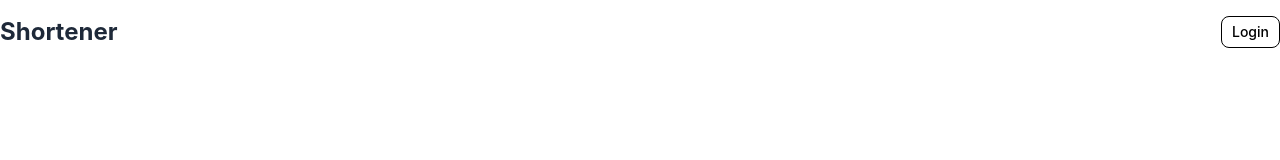
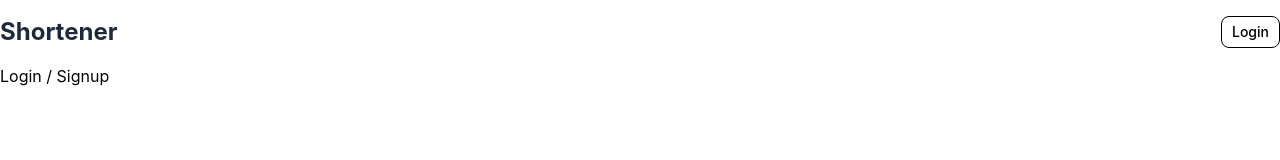
Before and after one commit to Yetty2020/URLShortener, a React (Vite) app: page /auth in a window 1280 px wide. Shown: the top 160 px of the page. Built offline with nearby package versions, Linux system fonts and the light colour scheme.

Commit message:
feat: handle redirect intent on auth page using query params

```diff
--- a/src/pages/auth.tsx
+++ b/src/pages/auth.tsx
@@ -1,8 +1,13 @@
-import React from 'react'
+import { useSearchParams } from "react-router-dom"
 
 export default function auth() {
+  const [searchParams] = useSearchParams()
   return (
+
     <div>
+      <h1>
+        {searchParams.get("CreateNew")? "Hold up, lets login first...": "Login / Signup"}
+      </h1>
 
     </div>
   )
```
